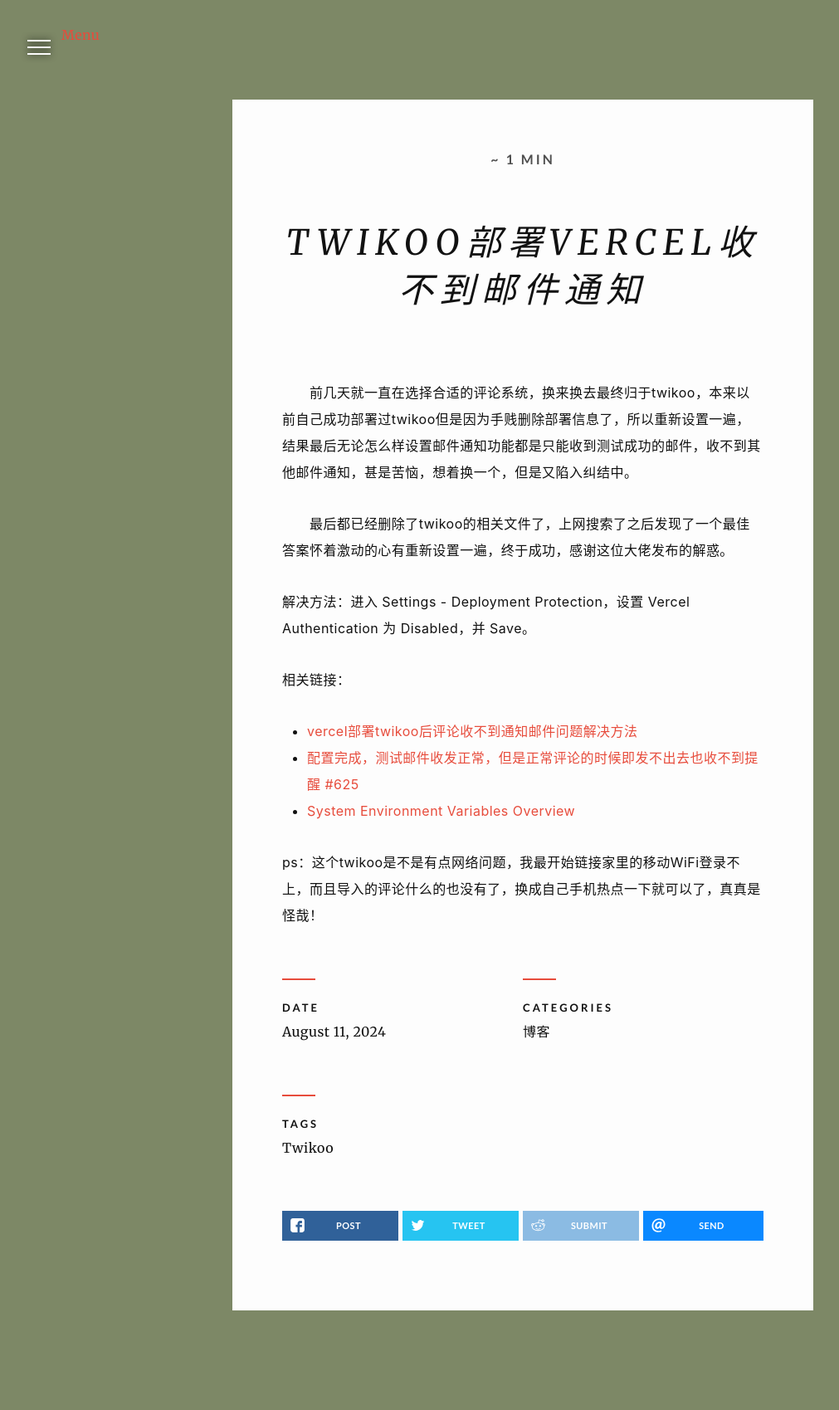
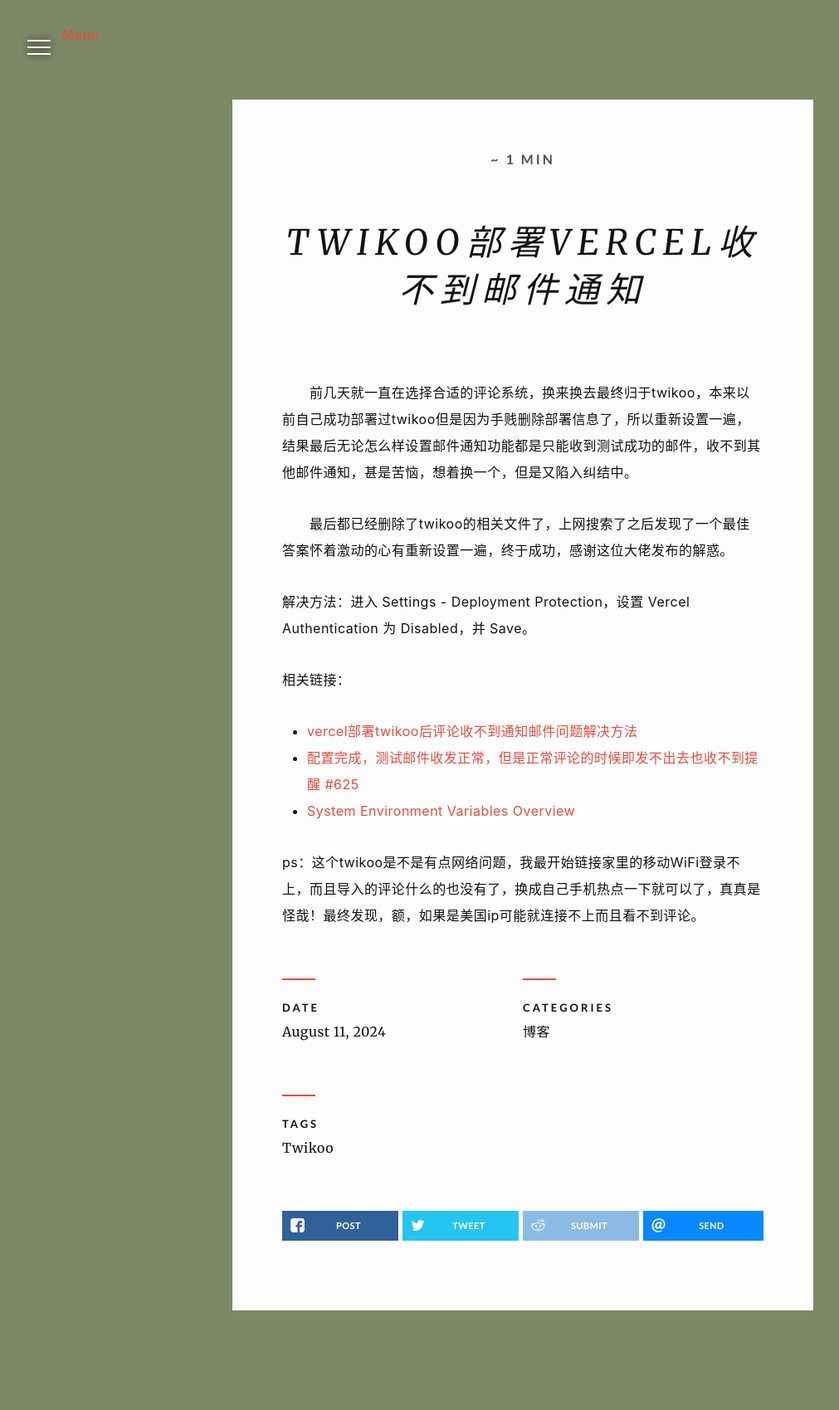
Before and after one commit to wangyunzi/wangyunzi.github.io, a Jekyll site: the page built from _posts/2024-08-11-twikoo部署vercel收不到邮件通知.md, in a window 1280 px wide. Shown: the whole page at 83% size, without its empty margins (10-1021 px from the left). Built offline with Jekyll 4.4.1, drawn with Linux system fonts in a browser that asks for light colours; nearby versions of some CDN libraries; comment, search, counter and statistics services are not loaded.

Commit message:
Sync _posts from Obsidian repository

```diff
--- a/_posts/2024-08-11-twikoo部署vercel收不到邮件通知.md
+++ b/_posts/2024-08-11-twikoo部署vercel收不到邮件通知.md
@@ -21,4 +21,4 @@ backgrounds:
 - [配置完成，测试邮件收发正常，但是正常评论的时候即发不出去也收不到提醒 #625](https://github.com/twikoojs/twikoo/issues/625)
 - [System Environment Variables Overview](https://vercel.com/docs/projects/environment-variables/system-environment-variables)
 
-ps：这个twikoo是不是有点网络问题，我最开始链接家里的移动WiFi登录不上，而且导入的评论什么的也没有了，换成自己手机热点一下就可以了，真真是怪哉！
+ps：这个twikoo是不是有点网络问题，我最开始链接家里的移动WiFi登录不上，而且导入的评论什么的也没有了，换成自己手机热点一下就可以了，真真是怪哉！最终发现，额，如果是美国ip可能就连接不上而且看不到评论。
```
